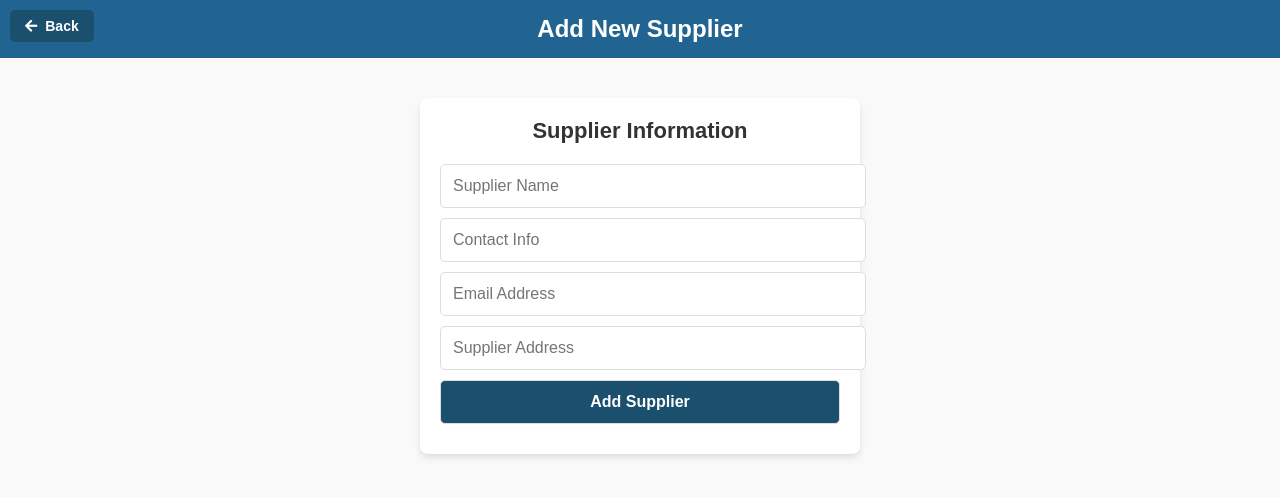
After one commit to CS-UCY-EPL343/epl343.winter24.team12, a PHP site: page /backend/common/add_new_supplier.php in a window 1280 px wide. The commit adds this page. Shown: the top 497 px of the page. Run offline with PHP 8.4, Linux system fonts and the light colour scheme; the visitor is signed in with stand-in values (Sample User, id 1).

Commit message:
add new supplier

```diff
--- /dev/null
+++ b/backend/common/add_new_supplier.php
@@ -0,0 +1,152 @@
+<?php
+session_start();  // Ensure session is started
+
+// Check if the user is logged in and their role is set
+if (!isset($_SESSION['role'])) {
+    header("Location: ../login.php"); // Redirect to login page if not logged in
+    exit();
+}
+
+// Get the user's role
+$role = $_SESSION['role'];
+
+// Define dashboard links for each role
+$dashboard_links = [
+    'admin' => '../admin/admin_supplier.php',
+    'doctor' => '../doctor/doc_supplier.php',
+    'nurse' => '../nurse/nurse_supplier.php',
+    'secretary' => '../secretary/secretary_supplier.php',
+];
+
+// Ensure that we have a valid role and redirect to the appropriate dashboard
+if (isset($dashboard_links[$role])) {
+    $back_link = $dashboard_links[$role];
+} else {
+    $back_link = '../login.php';  // Default to login page if the role is unknown
+}
+?>
+
+<!DOCTYPE html>
+<html lang="en">
+<head>
+    <meta charset="UTF-8">
+    <meta name="viewport" content="width=device-width, initial-scale=1.0">
+    <title>Add New Supplier</title>
+    <link rel="stylesheet" href="https://cdnjs.cloudflare.com/ajax/libs/font-awesome/5.15.4/css/all.min.css">
+    <style>
+        body {
+            font-family: Arial, sans-serif;
+            margin: 0;
+            padding: 0;
+            background-color: #f9f9f9;
+        }
+
+        /* Top Bar */
+        .top-bar {
+            background-color: #216491;
+            color: white;
+            padding: 15px;
+            text-align: center;
+            position: relative;
+        }
+
+        .top-bar h1 {
+            margin: 0;
+            font-size: 24px;
+        }
+
+        /* Back Button */
+        .back-button {
+            position: absolute;
+            top: 10px; /* Adjusted for better alignment */
+            left: 10px;
+            background-color: #1a4f6e;
+            color: white;
+            border: none;
+            border-radius: 5px;
+            padding: 8px 15px; /* Reduced padding for compact look */
+            font-size: 14px;
+            font-weight: bold;
+            cursor: pointer;
+            text-decoration: none;
+            display: flex;
+            align-items: center;
+            gap: 8px;
+        }
+
+        .back-button:hover {
+            background-color: #155bb5;
+        }
+
+        /* Add Supplier Form Container */
+        .add-supplier-container {
+            margin: 40px auto;
+            padding: 20px;
+            background-color: white;
+            border-radius: 8px;
+            box-shadow: 0 4px 6px rgba(0, 0, 0, 0.1);
+            max-width: 400px;
+            text-align: center;
+        }
+
+        .add-supplier-container h2 {
+            margin: 0 0 20px;
+            font-size: 22px;
+            color: #333;
+        }
+
+        .add-supplier-form input,
+        .add-supplier-form select,
+        .add-supplier-form button {
+            width: 100%;
+            padding: 12px;
+            margin-bottom: 10px;
+            border-radius: 5px;
+            border: 1px solid #ddd;
+            font-size: 16px;
+            color: #333;
+        }
+
+        .add-supplier-form button {
+            background-color: #1a4f6e;
+            color: white;
+            cursor: pointer;
+            font-weight: bold;
+        }
+
+        .add-supplier-form button:hover {
+            background-color: #155bb5;
+        }
+
+        .add-supplier-form input:focus,
+        .add-supplier-form select:focus {
+            border-color: #216491;
+        }
+    </style>
+</head>
+
+<body>
+
+    <!-- Top Bar -->
+    <div class="top-bar">
+        <a href="<?php echo htmlspecialchars($back_link); ?>" class="back-button">
+            <i class="fas fa-arrow-left"></i> Back
+        </a>
+        <h1>Add New Supplier</h1>
+    </div>
+
+    <!-- Add Supplier Form -->
+    <div class="add-supplier-container">
+        <h2>Supplier Information</h2>
+        <form class="add-supplier-form" action="submit_supplier.php" method="POST">
+            <input type="text" name="supplier_name" placeholder="Supplier Name" required>
+            <input type="text" name="contact_info" placeholder="Contact Info" required>
+            <input type="email" name="email" placeholder="Email Address" required>
+            <input type="text" name="address" placeholder="Supplier Address" required>
+
+            <button type="submit">Add Supplier</button>
+        </form>
+    </div>
+
+</body>
+</html>
```
Also changed, not shown: backend/admin/admin_supplier.php (+32 -2 lines).
